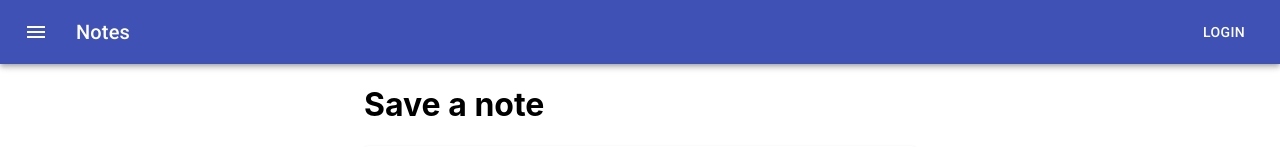
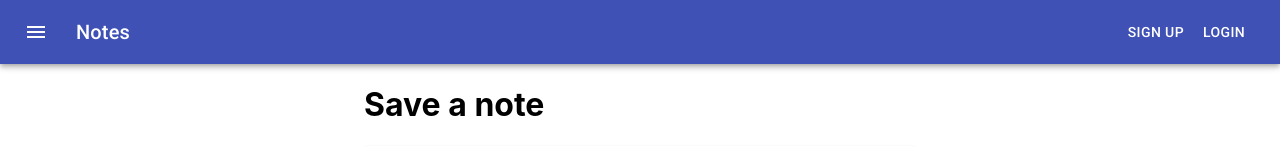
Before and after one commit to cpetersonco/notes, a React app: page / in a window 1280 px wide. Shown: the top 147 px of the page. Built offline with nearby package versions, Linux system fonts and the light colour scheme.

Commit message:
add SignUp to navbar

```diff
--- a/src/components/ButtonAppBar.js
+++ b/src/components/ButtonAppBar.js
@@ -36,6 +36,9 @@ const ButtonAppBar = ({ history }) => {
                     <Typography variant='h6' className={classes.title}>
                         Notes
                     </Typography>
+                    <Button color='inherit' onClick={() => history.push('/signup')}>
+                        Sign Up
+                    </Button>
                     <Button color='inherit' onClick={() => history.push('/login')}>
                         Login
                     </Button>
```
